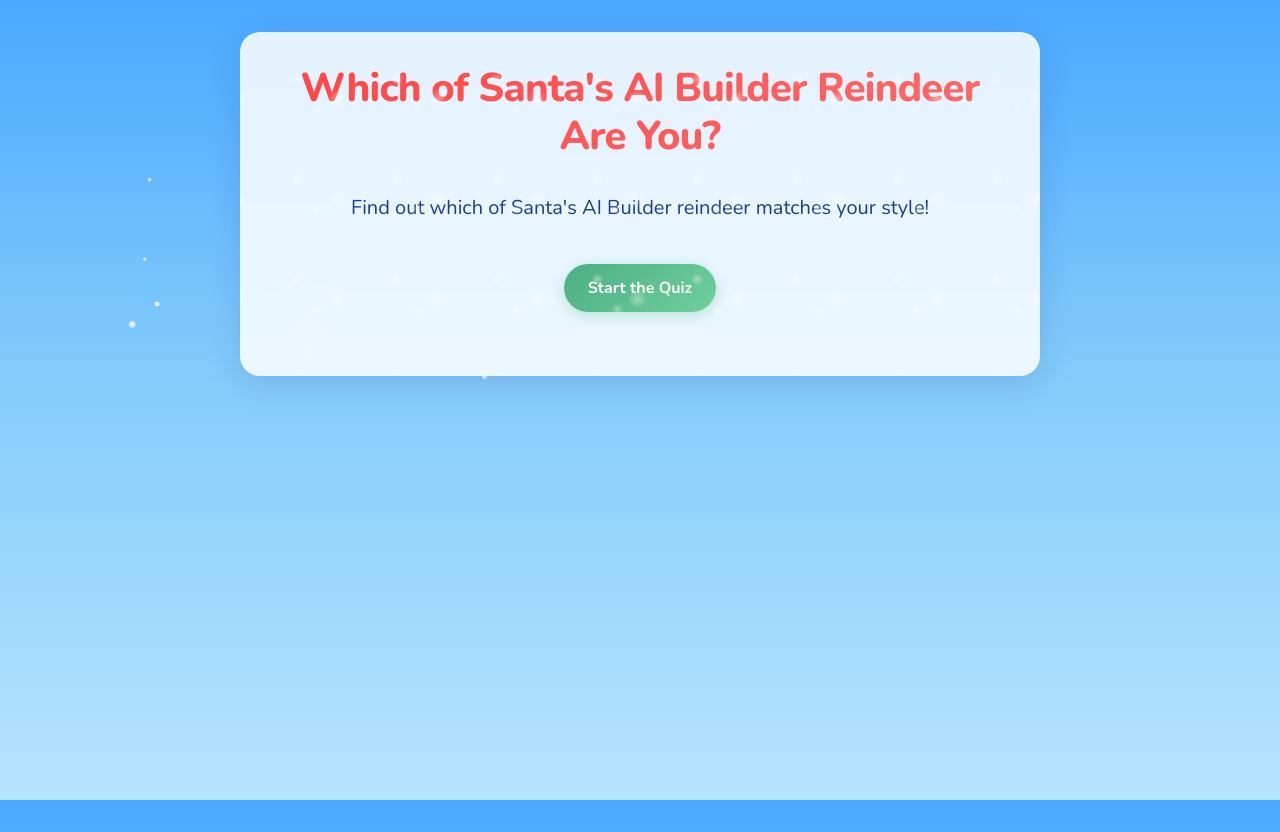
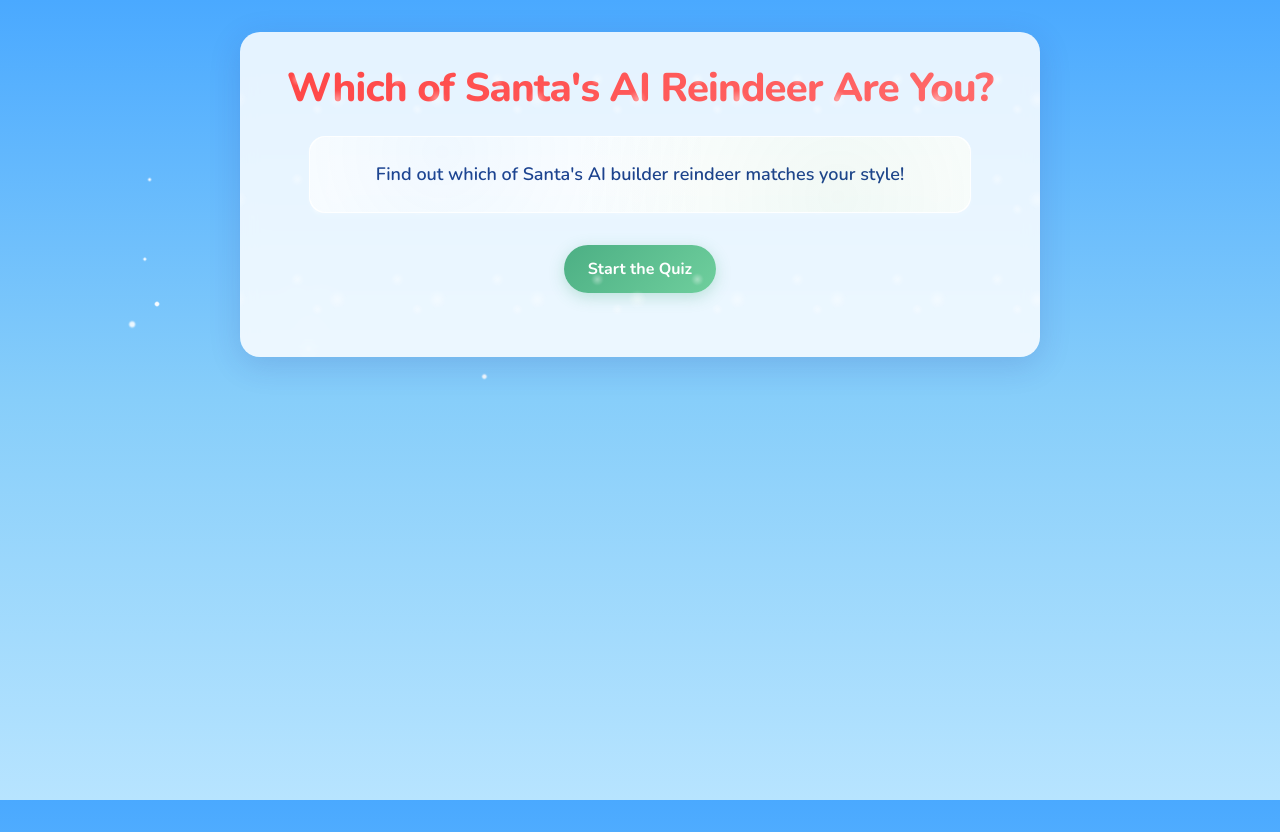
Before and after one commit to jeremyrojas/santa-ai-reindeer, a Next.js app: page / in a window 1280 px wide. Built offline with nearby package versions, Linux system fonts and the light colour scheme.

Commit message:
Changed quiz title again, refined a few answers, minor ui changes

```diff
--- a/src/app/layout.tsx
+++ b/src/app/layout.tsx
@@ -3,8 +3,8 @@ import type { Metadata } from 'next'
 import '../styles/survey-theme.css'
 
 export const metadata: Metadata = {
-  title: "Santa's AI Builder Reindeer Quiz",
-  description: 'Find out which of Santa\'s AI Builder reindeer matches your style!',
+  title: "Santa's AI Reindeer Quiz",
+  description: 'Find out which of Santa\'s AI builder reindeer matches your style!',
 }
 
 export default function RootLayout({
--- a/src/components/Survey.tsx
+++ b/src/components/Survey.tsx
@@ -3,7 +3,7 @@ import React from 'react'
 export default function Survey() {
   return (
     <div className="survey-container">
-      <h1 className="survey-header">Which of Santa&apos;s AI Builder Reindeer Are You?</h1>
+      <h1 className="survey-header">Which of Santa&apos;s AI Reindeer Are You?</h1>
       <button className="survey-button">Start the Quiz</button>
     </div>
   )
--- a/src/lib/quiz-content.ts
+++ b/src/lib/quiz-content.ts
@@ -1,6 +1,6 @@
 export const INTRO_TEXT = {
-  title: "Which of Santa's AI Builder Reindeer Are You?",
-  description: "Find out which of Santa's AI Builder reindeer matches your style!",
+  title: "Which of Santa's AI Reindeer Are You?",
+  description: "Find out which of Santa's AI builder reindeer matches your style!",
   startButton: "Start the Quiz",
   preQuizText: "Answer honestly - the workshop's most advanced matchmaking magic will reveal your true reindeer spirit..."
 };
@@ -20,9 +20,9 @@ export const QUESTIONS = [
     id: 2,
     text: "Your AI tool gives you an error. You:",
     options: [
-      { id: "A", text: "Here's the error you just gave me. Please analyze STEP BY STEP why your last 3 attempts didn't work 🙃" },
-      { id: "B", text: "Time to investigate like a code detective on Christmas Eve" },
-      { id: "C", text: "Ask your AI builder community: 'Anyone else? (asking for a friend)'" },
+      { id: "A", text: "Here's the error you just gave me. Please analyze STEP BY STEP why your last 3 attempts didn't work" },
+      { id: "B", text: "Time to transform into Sherlock console.log() Holmes" },
+      { id: "C", text: "Quick Twitter check: 'Who else's AI woke up and chose chaos? (Asking for my error logs)'" },
       { id: "D", text: "Calmly pull out your backup plan (you knew this would happen)" }
     ]
   },
@@ -30,9 +30,9 @@ export const QUESTIONS = [
     id: 3,
     text: "Your AI-built project is almost ready to launch. You're:",
     options: [
-      { id: "A", text: "Already tweeting 'Some AI magic coming soon 👀'" },
+      { id: "A", text: "Already tweeting 'Some AI magic coming soon...'" },
       { id: "B", text: "Still testing in case someone tries to break it (you know they will)" },
-      { id: "C", text: "Sharing your launch in every community: 'Looking for alpha testers! 🚀'" },
+      { id: "C", text: "Sharing your launch in every community: 'Looking for alpha testers!'" },
       { id: "D", text: "Adding that one last feature (narrator: it wasn't the last feature)" }
     ]
   },
@@ -43,7 +43,7 @@ export const QUESTIONS = [
       { id: "A", text: "Turning caffeine into MVPs" },
       { id: "B", text: "Finding solutions in Stack Overflow posts from 2012" },
       { id: "C", text: "Making AI tools make sense for normal humans" },
-      { id: "D", text: "Keeping calm while juggling 5 AI tools at once" }
+      { id: "D", text: "Managing a stack of AI tools like a zen master" }
     ]
   },
   {
@@ -52,7 +52,7 @@ export const QUESTIONS = [
     options: [
       { id: "A", text: "Everything. All of them. (Is there a new one? Already signed up!)" },
       { id: "B", text: "The one with the best free trial (or cheapest subscription if we're being honest)" },
-      { id: "C", text: "Whatever Twitter called 'game-changing' this week" },
+      { id: "C", text: "Whatever my X feed called 'game-changing' this week" },
       { id: "D", text: "Tools that actually do what you tell them to (most of the time)" }
     ]
   },
@@ -62,7 +62,7 @@ export const QUESTIONS = [
     options: [
       { id: "A", text: "Already deployed three new features to the next project (sleep is overrated)" },
       { id: "B", text: "Write the world's most detailed documentation (future you will thank you)" },
-      { id: "C", text: "Make a celebratory thread: 'How We Built This (1/42) 🎉'" },
+      { id: "C", text: "Make a celebratory thread: 'How We Built This (1/17)'" },
       { id: "D", text: "Start planning v2.0 (so much for that break you promised yourself)" }
     ]
   },
@@ -70,10 +70,10 @@ export const QUESTIONS = [
     id: 7,
     text: "Your coding style is best described as:",
     options: [
-      { id: "A", text: "Sprint mode: coffee in, code out ⚡" },
-      { id: "B", text: "Methodical: every line has its place" },
-      { id: "C", text: "Social: turning pair programming into party programming! 💃" },
-      { id: "D", text: "Structured: following the master plan" }
+      { id: "A", text: "Sprint mode: coffee in, code out" },
+      { id: "B", text: "Methodical: your Git history belongs in a museum" },
+      { id: "C", text: "Social: turning pair programming into party programming!" },
+      { id: "D", text: "Structured: your code reads like prose that future you won't hate" }
     ]
   }
 ];
@@ -149,13 +149,13 @@ export const QUIZ_CONFIG = {
   showProgressBar: true,
   showQuestionNumber: true,
   allowBack: false,
-  shareBaseUrl: "https://your-quiz-url.com",
+  shareBaseUrl: "https://santa-ai-reindeer-quiz.vercel.app/",
   shareHashtag: "SantasAIReindeer"
 };
 
 export const END_TEXT = {
   preResult: "Now for the magic... 🎩✨",
-  sharePrompt: "Share your reindeer spirit with the world!",
+  sharePrompt: "Share your AI reindeer spirit with the world!",
   retakeButton: "Take the Quiz Again",
   footerText: "Remember: Every reindeer has their perfect project - find yours!"
 };
--- a/src/styles/survey-theme.css
+++ b/src/styles/survey-theme.css
@@ -250,12 +250,36 @@ body {
 /* Make description text larger and centered */
 .survey-container p {
   font-family: var(--font-family);
-  font-size: 1.25rem;
-  line-height: 1.6;
+  font-size: 1.125rem;
+  line-height: 1.5;
+  font-weight: 600;
   text-align: center;
-  margin: 0.75rem 0 2rem 0;
+  margin: 0.75rem auto 2rem auto;
   color: var(--night-blue);
-  padding: 0.5rem 1rem;
+  padding: 1.5rem;
+  max-width: 90%;
+  background: rgba(255, 255, 255, 0.85);
+  backdrop-filter: blur(8px);
+  border-radius: 16px;
+  box-shadow:
+    0 4px 6px rgba(255, 255, 255, 0.1),
+    0 1px 3px rgba(255, 255, 255, 0.1);
+  border: 1px solid rgba(255, 255, 255, 0.2);
+  position: relative;
+}
+
+.survey-container p::before {
+  content: '';
+  position: absolute;
+  top: 0;
+  left: 0;
+  right: 0;
+  bottom: 0;
+  background:
+    radial-gradient(circle at 20% 20%, rgba(74, 169, 255, 0.08) 0%, transparent 50%),
+    radial-gradient(circle at 80% 80%, rgba(76, 175, 132, 0.08) 0%, transparent 50%);
+  border-radius: 16px;
+  pointer-events: none;
 }
 
 /* Container for options to ensure proper spacing */
```
Also changed, not shown: 1 other file (tests, documents, lock files or other folders).
